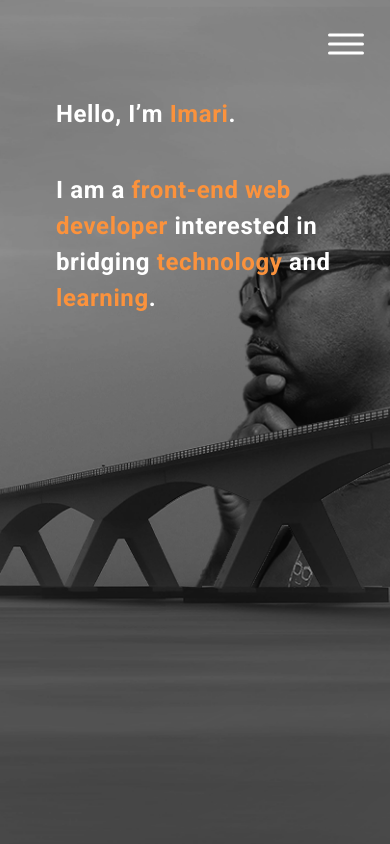
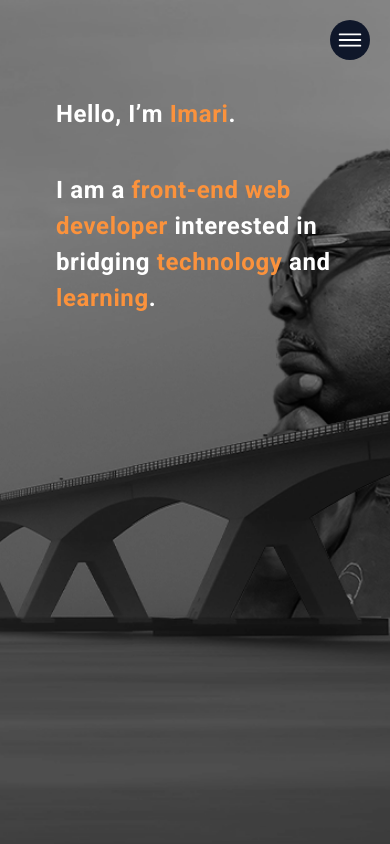
Before and after one commit to imaricodes/imaricodes-portfolio, a React (Vite) app: page / in a window 390 px wide. Shown: the top 844 px of the page. Built offline with nearby package versions, Linux system fonts and the light colour scheme.

Commit message:
Update to top button behaivor, appearance

```diff
--- a/src/components/Header.jsx
+++ b/src/components/Header.jsx
@@ -9,24 +9,23 @@ const Header = () => {
   const navBarContainerRef = useRef(null);
   const menuIconRef = useRef(null);
 
-
   useEffect(() => {
-
     const handleResize = () => {
-
       if (window.innerWidth > 1279) {
         menuIconRef.current.icon === closeOutline
           ? (menuIconRef.current.icon = menuOutline)
           : null;
 
-          if (document.body.classList.contains('overflow-y-hidden')) {
-            document.body.classList.remove('overflow-y-hidden');
-          }
+        if (document.body.classList.contains("overflow-y-hidden")) {
+          document.body.classList.remove("overflow-y-hidden");
+        }
       }
 
-    // position nav bar on or off screen,set menu icon state, based on window width
+      // position nav bar on or off screen,set menu icon state, based on window width
       if (window.innerWidth < 1279) {
-        if (!navBarContainerRef.current.classList.contains(`-translate-x-[310px]`)) {
+        if (
+          !navBarContainerRef.current.classList.contains(`-translate-x-[310px]`)
+        ) {
           navBarContainerRef.current.classList.add(`-translate-x-[310px]`);
         }
 
@@ -34,23 +33,30 @@ const Header = () => {
           menuIconRef.current.icon = menuOutline;
         }
       }
-
     };
-
     window.addEventListener("resize", handleResize);
     return () => window.removeEventListener("resize", handleResize);
   }, []);
 
+  useEffect(() => {
+    const handleHeightResize = () => {
+      if (document.body.classList.contains("overflow-y-hidden")) {
+        document.body.classList.remove("overflow-y-hidden");
+      }
+    };
+    window.addEventListener("resize", handleHeightResize);
+    return () => window.removeEventListener("resize", handleHeightResize);
+  }, []);
+
   const handleMenuClick = () => {
     // setMobileNavActive(prev => !prev);
-    document.body.classList.toggle('overflow-y-hidden');
+    document.body.classList.toggle("overflow-y-hidden");
 
     navBarContainerRef.current.classList.toggle(`-translate-x-[310px]`);
 
     if (menuIconRef.current.icon === menuOutline) {
-      menuIconRef.current.icon = closeOutline
+      menuIconRef.current.icon = closeOutline;
     } else menuIconRef.current.icon = menuOutline;
-
   };
 
   return (
@@ -58,7 +64,7 @@ const Header = () => {
       {/* Hanburger Menu */}
       <div
         ref={menuIcon}
-        className={`menu-icon text-white absolute right-5 top-5 z-[200] block cursor-pointer text-5xl xl:hidden`}
+        className={`menu-icon flex justify-center items-center h-10 w-10 rounded-full bg-slate-900  text-white fixed right-5 top-5 z-[200]  cursor-pointer text-3xl xl:hidden`}
       >
         <IonIcon
           icon={menuOutline}
--- a/src/components/Hero.jsx
+++ b/src/components/Hero.jsx
@@ -40,7 +40,7 @@ const Hero = () => {
   return (
     <div
       ref={heroWrapperRef}
-      className="hero-wrapper w-full min-h-screen bg-cover bg-hero bg-right-top relative mb-10 "
+      className="hero-wrapper w-full min-h-screen bg-cover bg-heroSmall sm:bg-hero bg-right-top relative mb-10 "
     >
       <div
         className="absolute top-0 right-0 bottom-0 left-0 w-full h-full "
--- a/src/components/layouts/RootLayout.jsx
+++ b/src/components/layouts/RootLayout.jsx
@@ -1,17 +1,55 @@
+import { useEffect, useRef } from "react";
 import { Outlet } from "react-router-dom";
 import Header from "../Header";
 import Hero from "../Hero";
 import Footer from "../Footer";
+import { HashLink } from "react-router-hash-link";
+import { IonIcon } from "@ionic/react";
+import { arrowUpOutline } from "ionicons/icons";
 
 const RootLayout = () => {
+  const heroRef = useRef(null);
+  const toTopButtonRef = useRef(null);
+
+  useEffect(() => {
+    window.addEventListener("scroll", () => {
+      console.log("heroRef height", heroRef.current.clientHeight);
+      // console.log("position", heroRef.current.offsetTop);
+      console.log("current window height ", window.innerHeight);
+      console.log("current window scroll y", window.scrollY);
+      if (window.scrollY >= heroRef.current.clientHeight) {
+        console.log("show top button");
+        toTopButtonRef.current.classList.add("active", "fade-in");
+      } else {
+        if (window.scrollY <= 400) {
+          if (toTopButtonRef.current.classList.contains("active")) {
+            toTopButtonRef.current.classList.remove("active", "fade-in");
+          }
+        }
+      }
+    });
+  }, []);
+
   return (
     <div className="root-layout flex flex-col">
+      <HashLink
+        ref={toTopButtonRef}
+        smooth
+        to="#hero"
+        className=" btn__toTop  fixed bottom-10 z-[1000] "
+      >
+             <IonIcon
+          icon={arrowUpOutline}
+
+        />
+      </HashLink>
       <Header />
-      <Hero />
-      <main className="overflow-y-hidden">
+      <section ref={heroRef} id="hero">
+        <Hero />
+      </section>
+      <main>
         <Outlet />
       </main>
-
       <Footer />
     </div>
   );
--- a/src/index.css
+++ b/src/index.css
@@ -2,8 +2,6 @@
 
 }
 */
-
-
 
 @tailwind base;
 @tailwind components;
@@ -12,6 +10,16 @@
 p {
   font-family: "opensans", sans-serif;
   font-size: 16px;
+}
+
+.fade-in {
+  opacity: 0;
+  animation: fade-in 0.25s ease-in forwards;
+}
+@keyframes fade-in {
+  100% {
+    opacity: 1;
+  }
 }
 
 /* Card */
@@ -24,8 +32,8 @@ p {
     @apply px-14 flex-wrap flex flex-col;
   }
 
-  .card__project__content-container{
-    @apply mb-16
+  .card__project__content-container {
+    @apply mb-16;
   }
 
   .card__project__content {
@@ -67,6 +75,14 @@ p {
   .btn {
     @apply inline-block py-2 px-2 sm:px-5 text-sm sm:text-lg sm:py-4 rounded-sm shadow-lg bg-orange-400 text-white;
   }
+
+  .btn__toTop {
+    @apply hidden h-10 w-10 rounded-full  text-sm sm:text-lg shadow-lg bg-slate-900 text-white;
+  }
+
+  .btn__toTop.active {
+    @apply flex justify-center items-center fixed bottom-5 right-5 z-[1000];
+  }
 }
 
 /* Section */
@@ -93,11 +109,9 @@ p {
   }
 }
 
-
 /* Hero */
 @layer components {
-  .hero__content__container{
-
+  .hero__content__container {
   }
   .hero__content__container--margins {
     @apply md:pl-20  lg:pl-24 mr-[0px] sm:mr-[50px] md:mr-[150px] lg:mr-[200px] xl:mr-[250px];
@@ -134,7 +148,8 @@ p {
 /* Contact Section */
 
 @layer components {
-  .contact {}
+  .contact {
+  }
 
   .contact-item-icon::before {
     @apply float-left  w-10 mt-2 mr-8;
```
Also changed, not shown: 1 other file (tests, documents, lock files or other folders).
